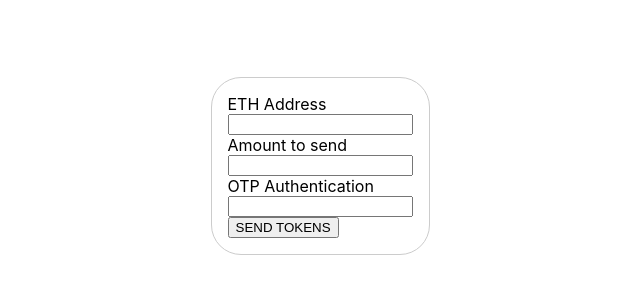
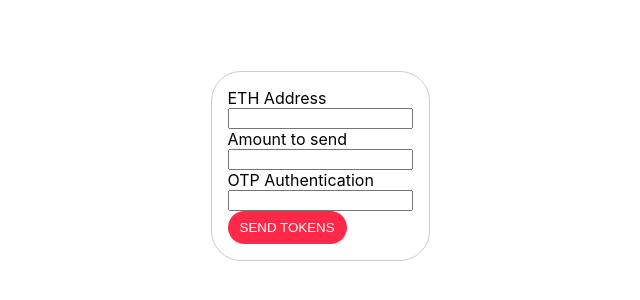
Before and after one commit to ngchinchia/FancyForm, a React (Create React App) app: page / in a window 1280 px wide. Shown: the part 234-534 px from the top of the page, without its empty margins (320-960 px from the left). Built offline with nearby package versions, Linux system fonts and the light colour scheme.

Commit message:
update style

```diff
--- a/src/component/Form.js
+++ b/src/component/Form.js
@@ -43,7 +43,7 @@ const Form = () => {
             onChange={(e) => setOtp(e.target.value)}
           />
 
-          <button type="submit">SEND TOKENS</button>
+          <button type="submit" className="send-token-button">SEND TOKENS</button>
         </div>
       </form>
     </div>
--- a/src/component/FormStyle.css
+++ b/src/component/FormStyle.css
@@ -19,3 +19,15 @@
   flex-direction: column;
 
 }
+
+.send-token-button{
+  border: none;
+  padding: 9px 12px;
+  background: #FF2849;
+  color: white;
+  border-radius: 30px;
+}
+
+.send-token-button:hover{
+  background-color: #E52441;
+}
```
